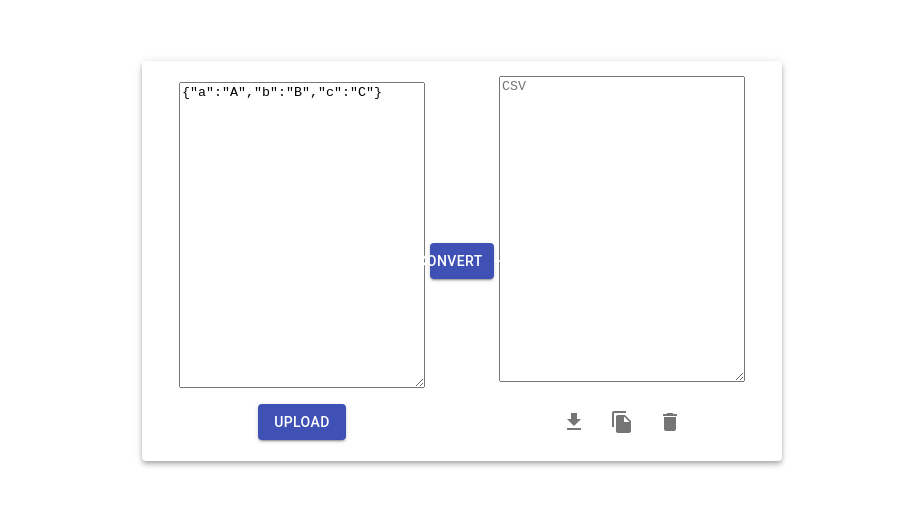
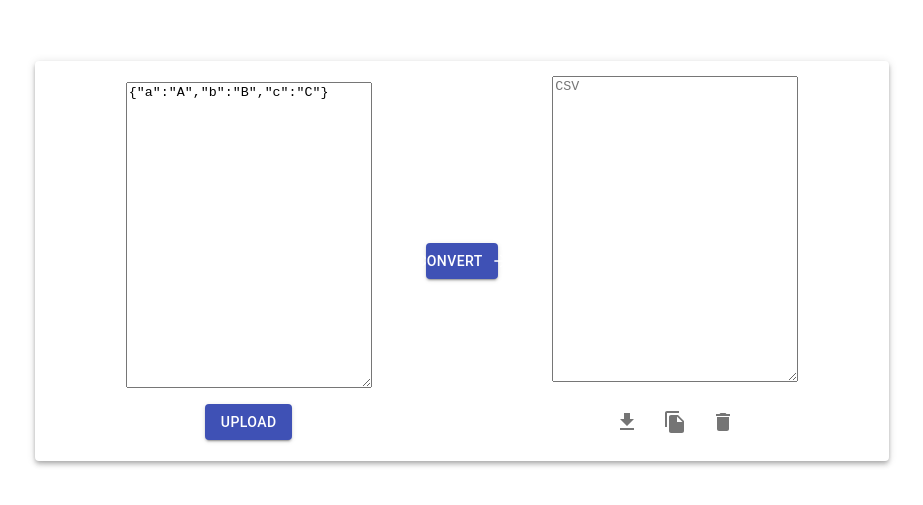
Before and after one commit to oscaramos/json2csv, a React (Create React App) app: page / in a window 1280 px wide. Shown: the part 139-644 px from the top of the page, without its empty margins (178-1101 px from the left). Built offline with nearby package versions, Linux system fonts and the light colour scheme.

Commit message:
Upload JSON + refactor

```diff
--- a/src/App.js
+++ b/src/App.js
@@ -8,6 +8,7 @@ class App extends React.Component {
   state = {
     json: '{"a":"A","b":"B","c":"C"}',
     csv: '',
+    open: false
   }
 
   onJSON2CSV = () => {
@@ -33,10 +34,14 @@ class App extends React.Component {
     });
   }
 
+  onInputFile = (content) => {
+    this.setState({ json: content });
+  }
+
   render() {
     return (
       <div>
-        <FormContainer state={this.state} onChangeForm={this.onChangeForm} onConvertClick={this.onJSON2CSV} onClear={this.onClear}/>
+        <FormContainer state={this.state} onChangeForm={this.onChangeForm} onConvertClick={this.onJSON2CSV} onClear={this.onClear} onInputFile={this.onInputFile}/>
         <ErrorModal open={this.state.open} handleClose={this.handleClose} errormsg="Invalid JSON"/>
       </div>
     );
--- a/src/components/csv-container/CSVContainer.jsx
+++ b/src/components/csv-container/CSVContainer.jsx
@@ -24,8 +24,8 @@ const CSVContainer = ({ value, onChangeForm, onClear}) => (
           <FileCopyIcon />
         </IconButton>
 
-        <IconButton aria-label='delete'>
-          <DeleteIcon onClick={onClear}/>
+        <IconButton aria-label='delete' onClick={onClear}>
+          <DeleteIcon />
         </IconButton>
       </Grid>
     </Grid>
--- a/src/components/form-container/FormContainer.jsx
+++ b/src/components/form-container/FormContainer.jsx
@@ -5,14 +5,13 @@ import JsonContainer from "../json-container/JSONContainer";
 import ConvertButton from "../convert-button/ConvertButton";
 import CSVContainer from "../csv-container/CSVContainer";
 
-export const FormContainer = ({ state, onChangeForm, onConvertClick, onClear }) => (
-  <Grid container justify='center' alignItems='center'
-        style={{ minHeight: "100vh" }}>
-    <Grid item xs={6}>
+export const FormContainer = ({ state, onChangeForm, onConvertClick, onClear, onInputFile }) => (
+  <Grid container justify='center' alignItems='center' style={{ minHeight: "100vh" }}>
+    <Grid item xs={8}>
       <Paper elevation={4} style={{ height: "50vh" }}>
         <Grid container justify='center' alignItems='center' style={{ height: "50vh" }}>
           <Grid item xs={5}>
-            <JsonContainer value={state.json} onChangeForm={onChangeForm} />
+            <JsonContainer value={state.json} onChangeForm={onChangeForm} onInputFile={onInputFile}/>
           </Grid>
           <Grid container item xs={1} justify='center' alignItems='center'>
             <ConvertButton onClick={onConvertClick} />
--- a/src/components/json-container/JSONContainer.jsx
+++ b/src/components/json-container/JSONContainer.jsx
@@ -1,16 +1,16 @@
 import TextareaAutosize from "@material-ui/core/TextareaAutosize";
-import UploadButton from "../upload-button/UploadButton";
+import UploadJson from "../upload-button/UploadJson";
 import React from "react";
 import Grid from "@material-ui/core/Grid";
 
-const JsonContainer = props => (
+const JsonContainer = ({ value, onChangeForm, onInputFile }) => (
   <Grid container spacing={2} justify='center'>
     <Grid container item xs='12' justify='center'>
       <TextareaAutosize aria-label='empty textarea' placeholder='JSON' rowsMin={20} style={{ width: '30vh' }}
-                        value={props.value} onChange={props.onChangeForm} name='json' />
+                        value={value} onChange={onChangeForm} name='json' />
     </Grid>
     <Grid container item xs='12' justify='center'>
-      <UploadButton />
+      <UploadJson onInputFile={onInputFile}/>
     </Grid>
   </Grid>
 );
--- a/src/components/upload-button/UploadButton.jsx
+++ /dev/null
@@ -1,38 +0,0 @@
-import React from 'react';
-import { makeStyles } from '@material-ui/core/styles';
-import Button from '@material-ui/core/Button';
-
-const useStyles = makeStyles((theme) => ({
-  root: {
-    '& > *': {
-      margin: theme.spacing(1),
-    },
-  },
-  input: {
-    display: 'none',
-  },
-}));
-
-const UploadButton = () => {
-  const classes = useStyles();
-
-  return (
-    <div className={classes.root}>
-      <input
-        accept="image/*"
-        className={classes.input}
-        id="contained-button-file"
-        multiple
-        type="file"
-      />
-      <label htmlFor="contained-button-file">
-        <Button variant="contained" color="primary" component="span">
-          Upload
-        </Button>
-      </label>
-    </div>
-  );
-};
-
-
-export default UploadButton;
--- /dev/null
+++ b/src/components/upload-button/UploadJson.jsx
@@ -0,0 +1,50 @@
+import React from 'react';
+import { makeStyles } from '@material-ui/core/styles';
+import Button from '@material-ui/core/Button';
+
+const useStyles = makeStyles((theme) => ({
+  root: {
+    '& > *': {
+      margin: theme.spacing(1),
+    },
+  },
+  input: {
+    display: 'none',
+  },
+}));
+
+const UploadJson = ({ onInputFile }) => {
+  let fileReader;
+
+  const handleFileRead = () => {
+    const content = fileReader.result;
+    onInputFile(content);
+  };
+
+  const handleFileChosen = (file) => {
+    fileReader = new FileReader();
+    fileReader.onloadend = handleFileRead;
+    fileReader.readAsText(file);
+  };
+
+  const classes = useStyles();
+  return (
+    <div className={classes.root}>
+      <input
+        type='file'
+        accept='.json'
+        className={classes.input}
+        id='contained-button-file'
+        onChange={e => handleFileChosen(e.target.files[0])}
+      />
+      <label htmlFor='contained-button-file'>
+        <Button variant='contained' color='primary' component='span'>
+          Upload
+        </Button>
+      </label>
+    </div>
+  );
+};
+
+
+export default UploadJson;
```
